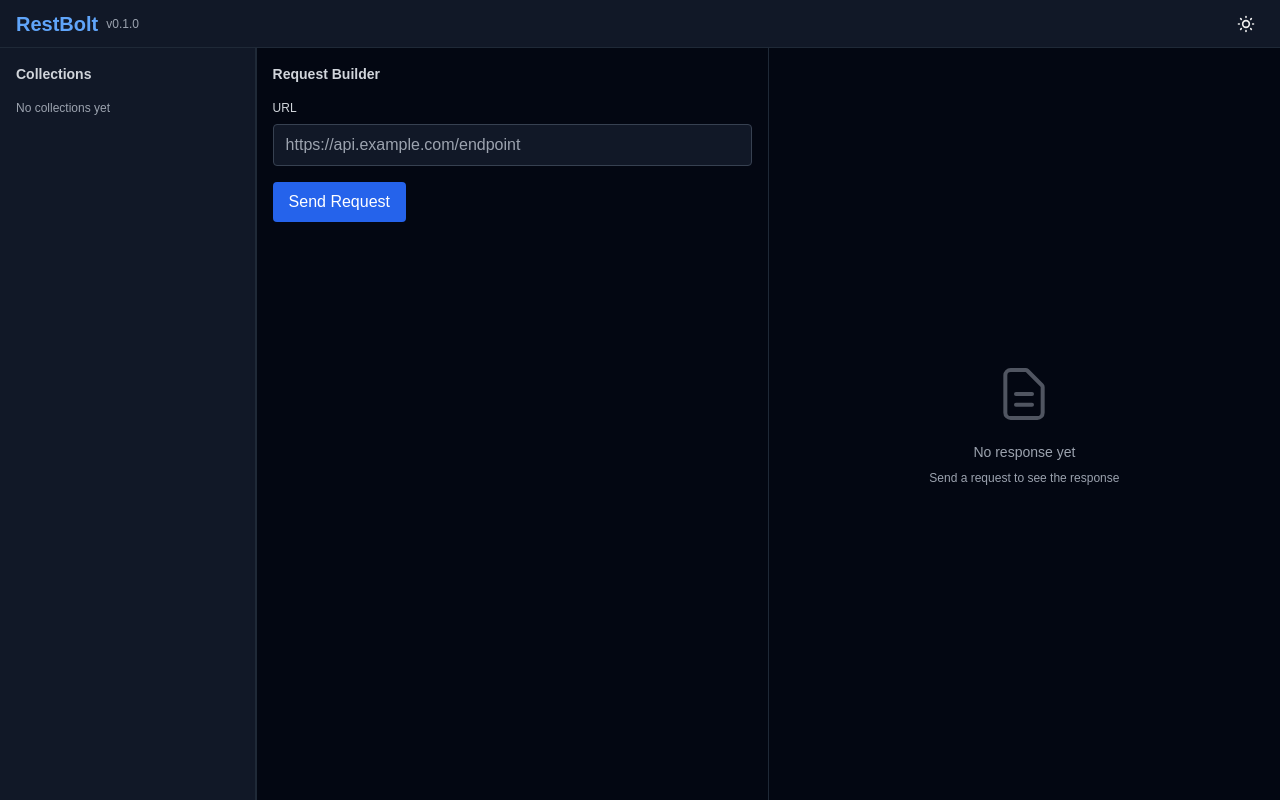
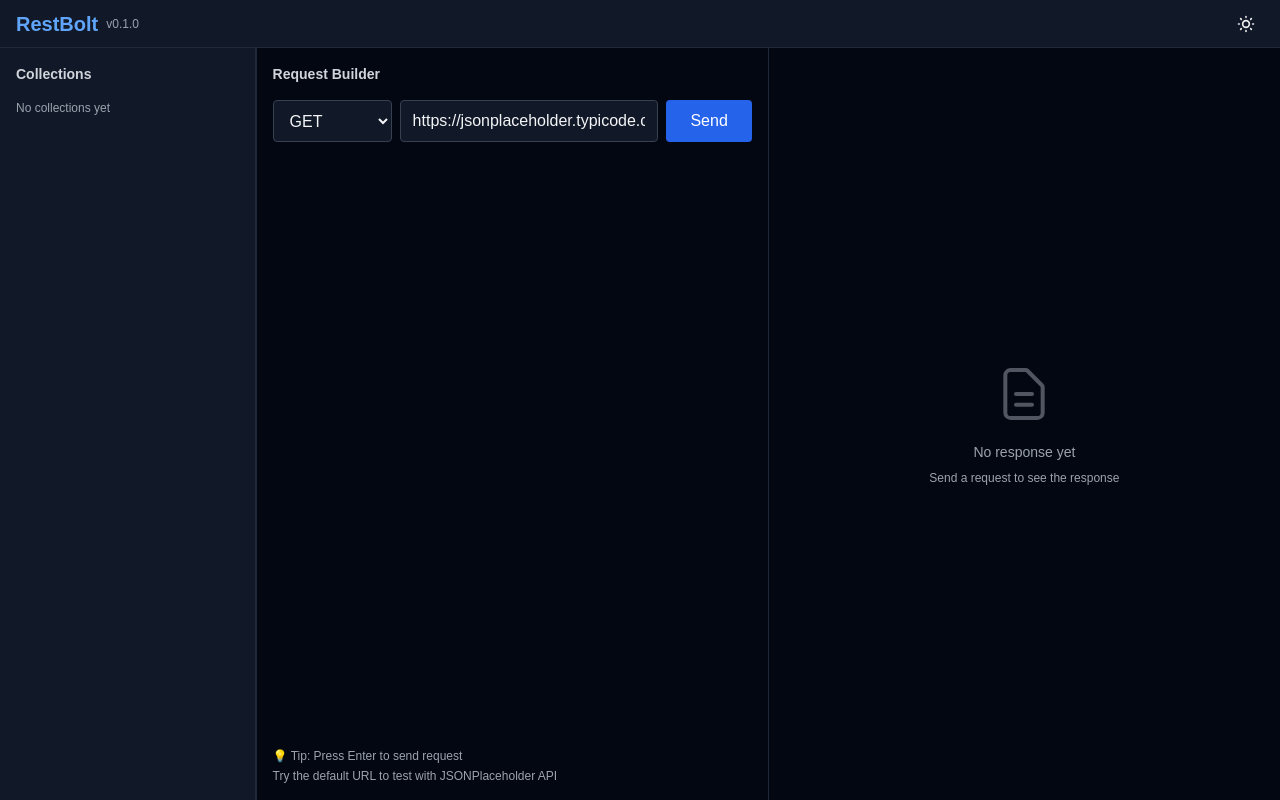
Before and after one commit to Dancode-188/restbolt, a Next.js app: page / in a window 1280 px wide. Built offline with nearby package versions, Linux system fonts and the light colour scheme.

Commit message:
Add functional HTTP request sending with Monaco Editor response viewer

```diff
--- a/src/components/RequestBuilder.tsx
+++ b/src/components/RequestBuilder.tsx
@@ -1,27 +1,100 @@
 'use client';
 
+import { useState } from 'react';
+import { useStore } from '@/lib/store';
+import { httpClient } from '@/lib/http-client';
+
+const HTTP_METHODS = ['GET', 'POST', 'PUT', 'DELETE', 'PATCH', 'HEAD', 'OPTIONS'] as const;
+
 export default function RequestBuilder() {
+  const { setCurrentResponse } = useStore();
+  const [method, setMethod] = useState<typeof HTTP_METHODS[number]>('GET');
+  const [url, setUrl] = useState('https://jsonplaceholder.typicode.com/todos/1');
+  const [loading, setLoading] = useState(false);
+  const [error, setError] = useState<string | null>(null);
+
+  const handleSend = async () => {
+    if (!url.trim()) return;
+    setLoading(true);
+    setError(null);
+
+    try {
+      const startTime = performance.now();
+      const result = await httpClient.sendRequest({
+        method,
+        url: url.trim(),
+        headers: {},
+        params: {},
+      });
+      const endTime = performance.now();
+      const responseTime = Math.round(endTime - startTime);
+      const responseSize = new Blob([JSON.stringify(result.data)]).size;
+
+      setCurrentResponse({
+        status: result.status,
+        statusText: result.statusText,
+        headers: result.headers,
+        data: result.data,
+        time: responseTime,
+        size: responseSize,
+      });
+    } catch (err: any) {
+      setError(err.message || 'Failed to send request');
+    } finally {
+      setLoading(false);
+    }
+  };
+
   return (
-    <div className="h-full bg-white dark:bg-gray-950 p-4 overflow-auto">
-      <h2 className="text-sm font-semibold text-gray-700 dark:text-gray-300 mb-4">
+    <div className="h-full bg-white dark:bg-gray-950 p-4 overflow-auto flex flex-col gap-4">
+      <h2 className="text-sm font-semibold text-gray-700 dark:text-gray-300">
         Request Builder
       </h2>
 
-      <div className="space-y-4">
-        <div>
-          <label className="block text-xs font-medium text-gray-700 dark:text-gray-300 mb-2">
-            URL
-          </label>
-          <input
-            type="text"
-            placeholder="https://api.example.com/endpoint"
-            className="w-full px-3 py-2 border border-gray-300 dark:border-gray-700 rounded bg-white dark:bg-gray-900 text-gray-900 dark:text-gray-100"
-          />
+      <div className="flex gap-2">
+        <select
+          value={method}
+          onChange={(e) => setMethod(e.target.value as typeof method)}
+          className="px-3 py-2 border border-gray-300 dark:border-gray-700 rounded bg-white dark:bg-gray-900 text-gray-900 dark:text-gray-100 font-medium"
+        >
+          {HTTP_METHODS.map((m) => (
+            <option key={m} value={m}>
+              {m}
+            </option>
+          ))}
+        </select>
+
+        <input
+          type="text"
+          value={url}
+          onChange={(e) => setUrl(e.target.value)}
+          placeholder="https://api.example.com/endpoint"
+          className="flex-1 px-3 py-2 border border-gray-300 dark:border-gray-700 rounded bg-white dark:bg-gray-900 text-gray-900 dark:text-gray-100"
+          onKeyDown={(e) => {
+            if (e.key === 'Enter' && !e.shiftKey) {
+              handleSend();
+            }
+          }}
+        />
+
+        <button
+          onClick={handleSend}
+          disabled={loading || !url.trim()}
+          className="px-6 py-2 bg-blue-600 text-white rounded hover:bg-blue-700 transition-colors disabled:opacity-50 disabled:cursor-not-allowed font-medium"
+        >
+          {loading ? 'Sending...' : 'Send'}
+        </button>
+      </div>
+
+      {error && (
+        <div className="p-3 bg-red-50 dark:bg-red-900/20 border border-red-200 dark:border-red-800 rounded text-sm text-red-700 dark:text-red-400">
+          {error}
         </div>
+      )}
 
-        <button className="px-4 py-2 bg-blue-600 text-white rounded hover:bg-blue-700 transition-colors">
-          Send Request
-        </button>
+      <div className="text-xs text-gray-500 dark:text-gray-400 mt-auto">
+        <p>💡 Tip: Press Enter to send request</p>
+        <p className="mt-1">Try the default URL to test with JSONPlaceholder API</p>
       </div>
     </div>
   );
--- /dev/null
+++ b/src/lib/http-client.ts
@@ -0,0 +1,62 @@
+import axios, { AxiosRequestConfig } from 'axios';
+
+interface RequestOptions {
+  method: 'GET' | 'POST' | 'PUT' | 'DELETE' | 'PATCH' | 'HEAD' | 'OPTIONS';
+  url: string;
+  headers?: Record<string, string>;
+  params?: Record<string, string>;
+  body?: string;
+}
+
+interface HttpClientResponse {
+  status: number;
+  statusText: string;
+  headers: Record<string, string>;
+  data: any;
+}
+
+class HttpClient {
+  async sendRequest(options: RequestOptions): Promise<HttpClientResponse> {
+    const config: AxiosRequestConfig = {
+      method: options.method,
+      url: options.url,
+      headers: options.headers || {},
+      params: options.params || {},
+    };
+
+    // Add body for methods that support it
+    if (options.body && ['POST', 'PUT', 'PATCH'].includes(options.method)) {
+      try {
+        config.data = JSON.parse(options.body);
+      } catch {
+        config.data = options.body;
+      }
+    }
+
+    try {
+      const response = await axios(config);
+
+      return {
+        status: response.status,
+        statusText: response.statusText,
+        headers: response.headers as Record<string, string>,
+        data: response.data,
+      };
+    } catch (error: any) {
+      // Handle error responses
+      if (error.response) {
+        return {
+          status: error.response.status,
+          statusText: error.response.statusText,
+          headers: error.response.headers as Record<string, string>,
+          data: error.response.data,
+        };
+      }
+
+      // Handle network errors
+      throw new Error(error.message || 'Network error occurred');
+    }
+  }
+}
+
+export const httpClient = new HttpClient();
```
